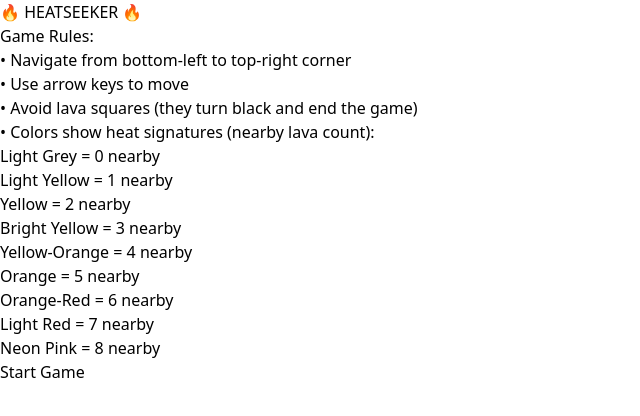
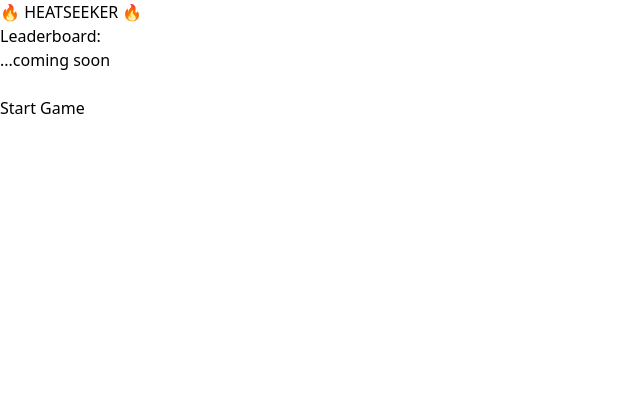
Before and after one commit to mbijon/heatseeker, a React (Vite) app: page / in a window 1280 px wide. Shown: the top 416 px of the page, without its empty margins (0-640 px from the left). Built offline with nearby package versions, Linux system fonts and the light colour scheme.

Commit message:
ARC-AGI-3 updates: remove game rules from start screen. Update git Readme with rules and gameplay screens

```diff
--- a/src/App.jsx
+++ b/src/App.jsx
@@ -185,21 +185,10 @@ const Heatseeker = () => {
       <div className="flex flex-col items-center justify-center min-h-screen bg-gray-900 text-white p-8">
         <h1 className="text-4xl font-bold mb-8 text-center">🔥 HEATSEEKER 🔥</h1>
         <div className="bg-gray-800 p-6 rounded-lg max-w-2xl">
-          <h2 className="text-xl font-semibold mb-4">Game Rules:</h2>
-          <ul className="space-y-2 text-sm mb-6">
-            <li>• Navigate from bottom-left to top-right corner</li>
-            <li>• Use arrow keys to move</li>
-            <li>• Avoid lava squares (they turn black and end the game)</li>
-            <li>• Colors show heat signatures (nearby lava count):</li>
-            <li className="ml-4 text-gray-300">Light Grey = 0 nearby</li>
-            <li className="ml-4 text-yellow-200">Light Yellow = 1 nearby</li>
-            <li className="ml-4 text-yellow-300">Yellow = 2 nearby</li>
-            <li className="ml-4 text-yellow-400">Bright Yellow = 3 nearby</li>
-            <li className="ml-4 text-yellow-500">Yellow-Orange = 4 nearby</li>
-            <li className="ml-4 text-orange-400">Orange = 5 nearby</li>
-            <li className="ml-4 text-orange-500">Orange-Red = 6 nearby</li>
-            <li className="ml-4 text-red-400">Light Red = 7 nearby</li>
-            <li className="ml-4 text-pink-400">Neon Pink = 8 nearby</li>
+          <h2 className="text-xl font-semibold mb-4">Leaderboard:</h2>
+          <ul>
+            <li>...coming soon</li>
+            <li>&nbsp;</li>
           </ul>
           <button
             onClick={startGame}
```
Also changed, not shown: 3 other files (tests, documents, lock files or other folders).
